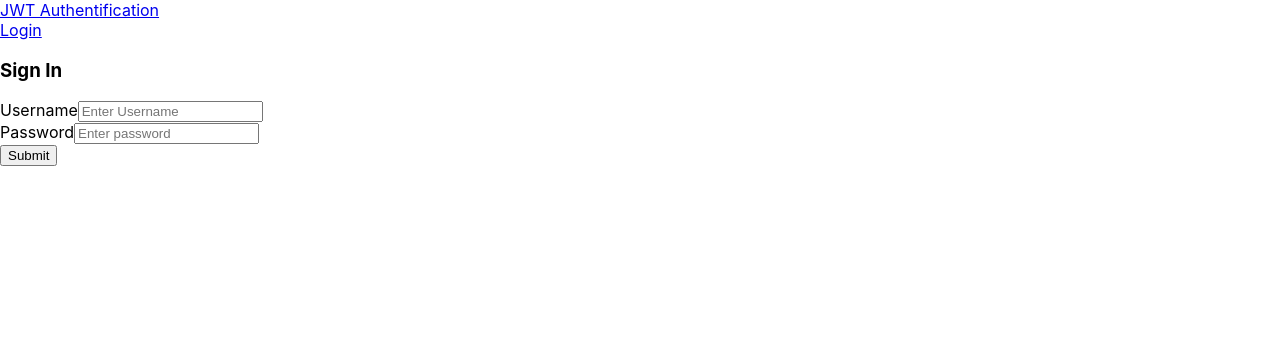
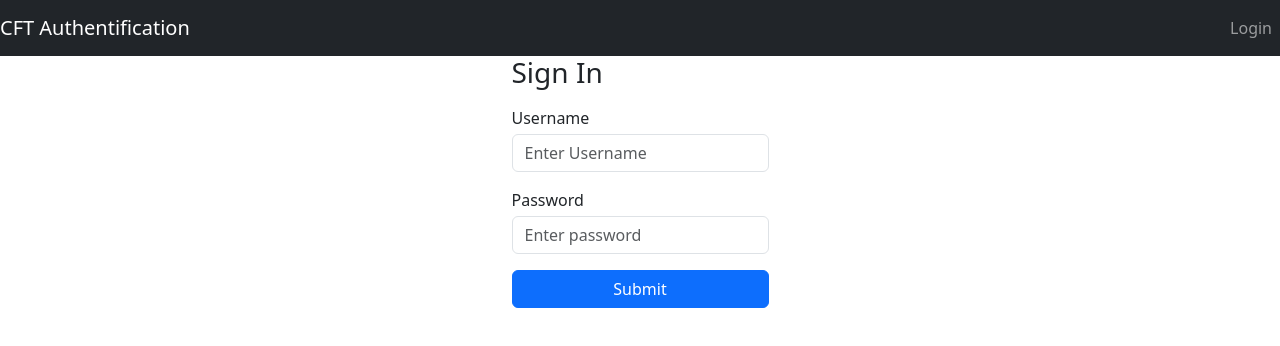
Before and after one commit to TakwaMekki5/frontendreactjs, a React (Create React App) app: page /login in a window 1280 px wide. Shown: the top 346 px of the page. Built offline with nearby package versions, Linux system fonts and the light colour scheme.

Commit message:
frontend

```diff
--- a/src/App.js
+++ b/src/App.js
@@ -1,18 +1,25 @@
+import React from 'react';
+import "../node_modules/bootstrap/dist/css/bootstrap.css";
 import './App.css';
-import {BrowserRouter, Routes, Route} from 'react-router-dom';
-import {Login} from "./component/login";
-import {Home} from "./component/home";
-import {Navigation} from './component/Navigation';
-import {Logout} from './component/logout';
+import { BrowserRouter, Routes, Route } from 'react-router-dom';
+import { Login } from "./component/login";
+import { Home } from "./component/home";
+import { Navigation } from './component/Navigation';
+import { Logout } from './component/logout';
+
 function App() {
-    return <BrowserRouter>
-    <Navigation></Navigation>
-        <Routes>
-            <Route path="/" element={<Home/>}/>
-            <Route path="/login" element={<Login/>}/>
-            <Route path="/logout" element={<Logout/>}/>
-        </Routes>
-    </BrowserRouter>;
+    return (
+        <BrowserRouter>
+            <Navigation />
+            <div className="form-container">
+                <Routes>
+                    <Route path="/" element={<Home />} />
+                    <Route path="/login" element={<Login />} />
+                    <Route path="/logout" element={<Logout />} />
+                </Routes>
+            </div>
+        </BrowserRouter>
+    );
 }
 
 export default App;
--- a/src/component/Navigation.js
+++ b/src/component/Navigation.js
@@ -1,17 +1,20 @@
 import Nav from 'react-bootstrap/Nav';
 import Navbar from 'react-bootstrap/Navbar';
-import React, { useState, useEffect} from 'react';
+import React, { useState, useEffect } from 'react';
+
 export function Navigation() {
     const [isAuth, setIsAuth] = useState(false);
+
     useEffect(() => {
         if (localStorage.getItem('access_token') !== null) {
             setIsAuth(true);
         }
     }, [isAuth]);
+
     return (
         <div>
-        <Navbar bg="dark" variant="dark">
-          <Navbar.Brand href="/">JWT Authentification</Navbar.Brand>
+            <Navbar bg="dark" variant="dark" className="nav-bg">
+                <Navbar.Brand href="/">CFT Authentification</Navbar.Brand>
                 <Nav className="me-auto">
                     {isAuth ? <Nav.Link href="/">Home</Nav.Link> : null}
                 </Nav>
--- a/src/index.css
+++ b/src/index.css
@@ -11,3 +11,13 @@ code {
   font-family: source-code-pro, Menlo, Monaco, Consolas, 'Courier New',
     monospace;
 }
+.form-container {
+  display: flex;
+  flex-direction: column;
+  align-items: center;
+}
+
+.form-field {
+  width: 300px; /* ou toute autre largeur souhaitée */
+  margin-bottom: 15px;
+}
```
Also changed, not shown: Sopra-HR.jpg (added). Lines whose indentation alone changed are shown as unchanged.
